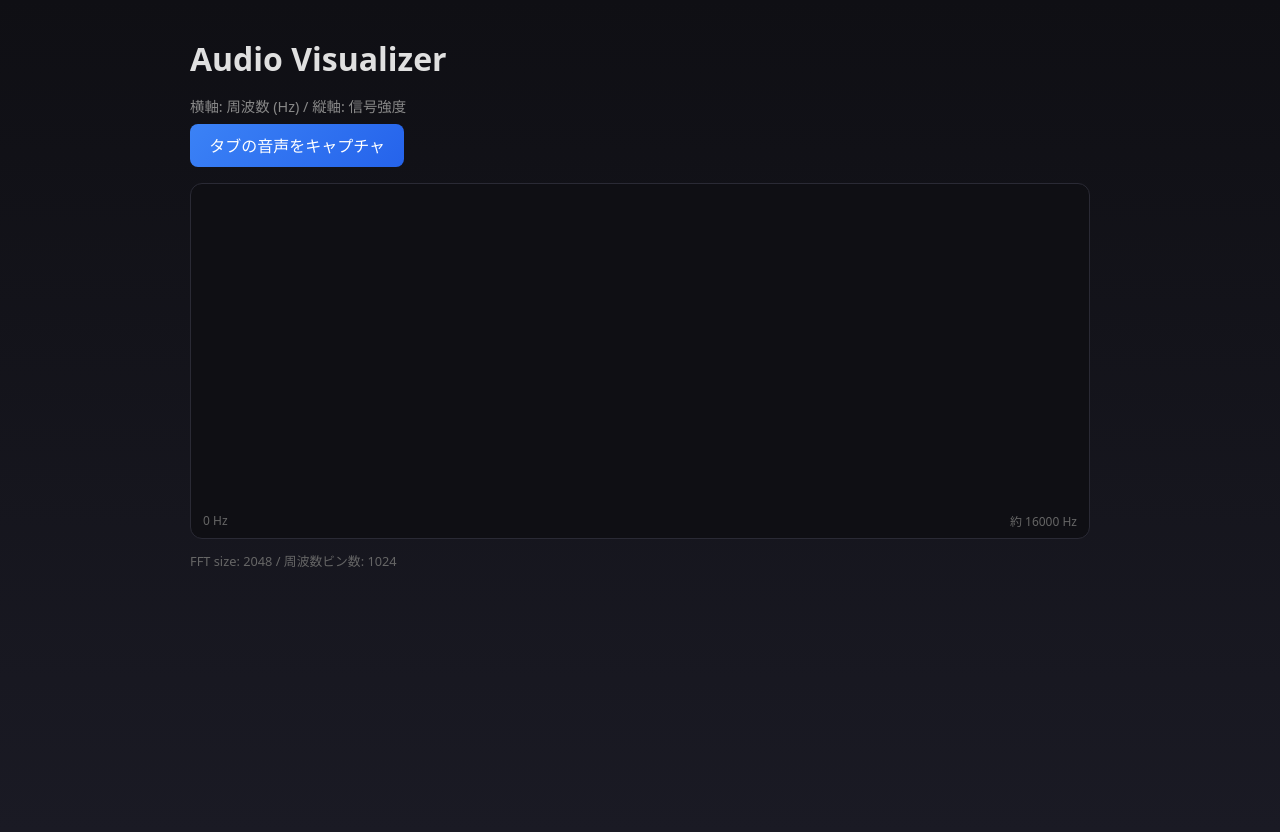
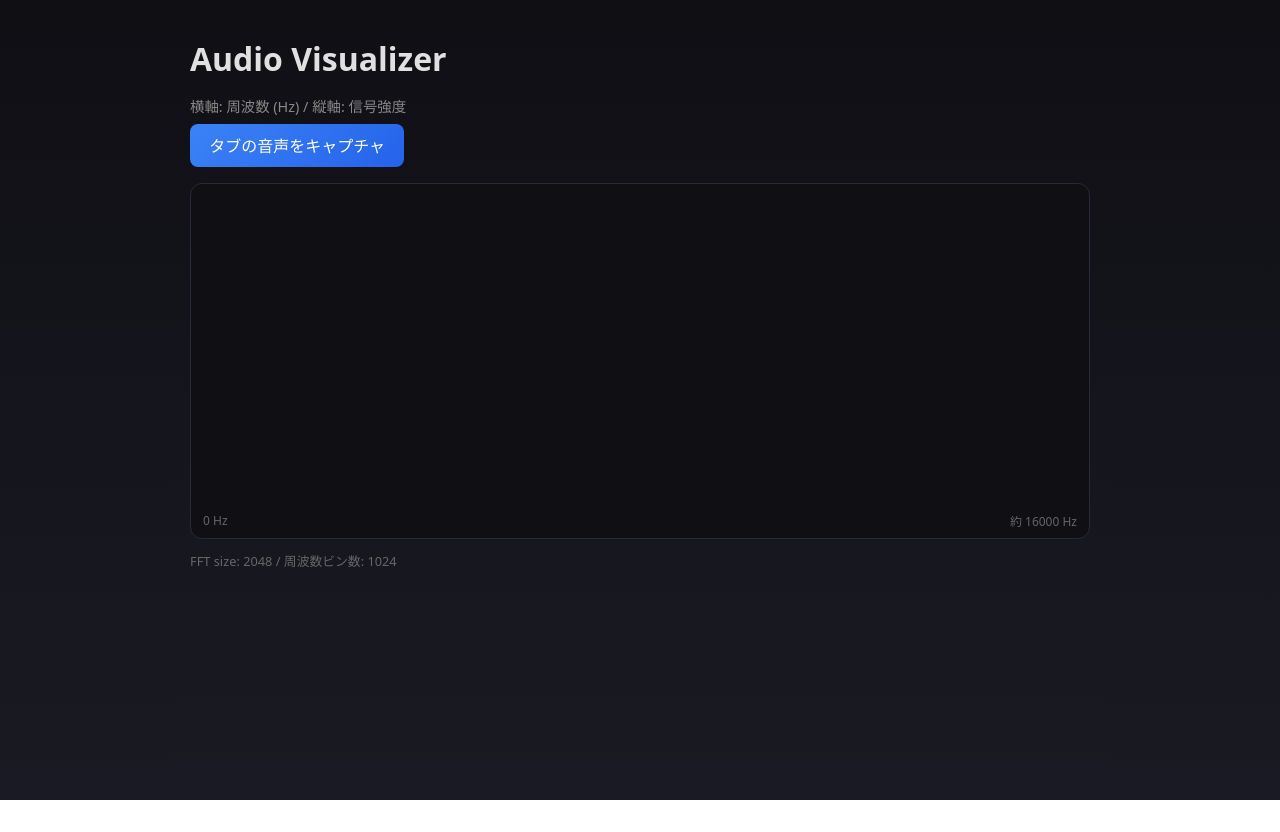
Before and after one commit to naoiw/audio-visualizer, a React (Vite) app: page / in a window 1280 px wide. After the commit the page ends 800 px from the top, so only its background shows below. Built offline with nearby package versions, Linux system fonts and the light colour scheme.

Commit message:
style : 閾値を変更

```diff
--- a/src/App.tsx
+++ b/src/App.tsx
@@ -80,8 +80,8 @@ function App() {
       const analyser = audioContext.createAnalyser();
       analyser.fftSize = FFT_SIZE;
       analyser.smoothingTimeConstant = SMOOTHING;
-      analyser.minDecibels = -90;
-      analyser.maxDecibels = -10;
+      analyser.minDecibels = -100;
+      analyser.maxDecibels = -30;
       analyserRef.current = analyser;
 
       const source = audioContext.createMediaStreamSource(stream);
@@ -126,7 +126,7 @@ function App() {
         fontFamily: "system-ui, sans-serif",
         maxWidth: 900,
         margin: "0 auto",
-        minHeight: "100vh",
+        minHeight: "95vh",
         background: "linear-gradient(180deg, #0f0f14 0%, #1a1a24 100%)",
         color: "#e0e0e0",
       }}
```
